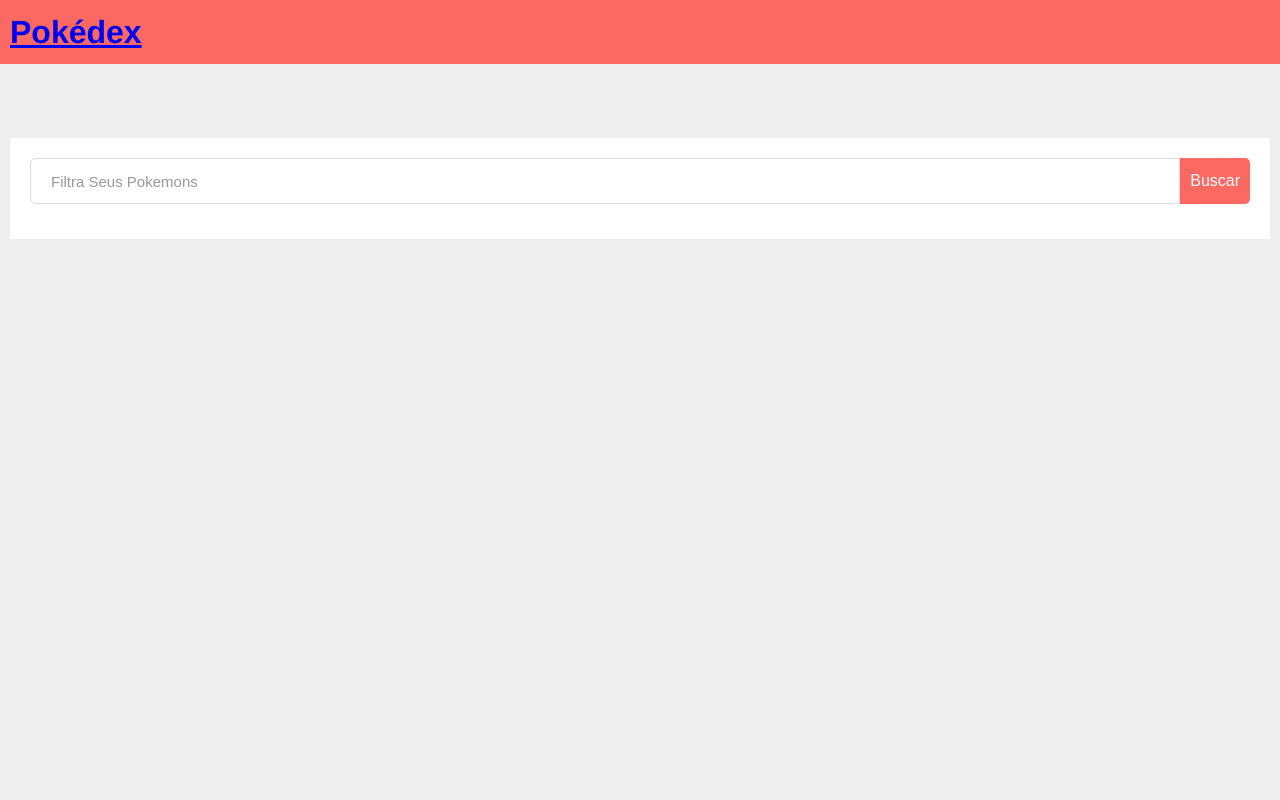
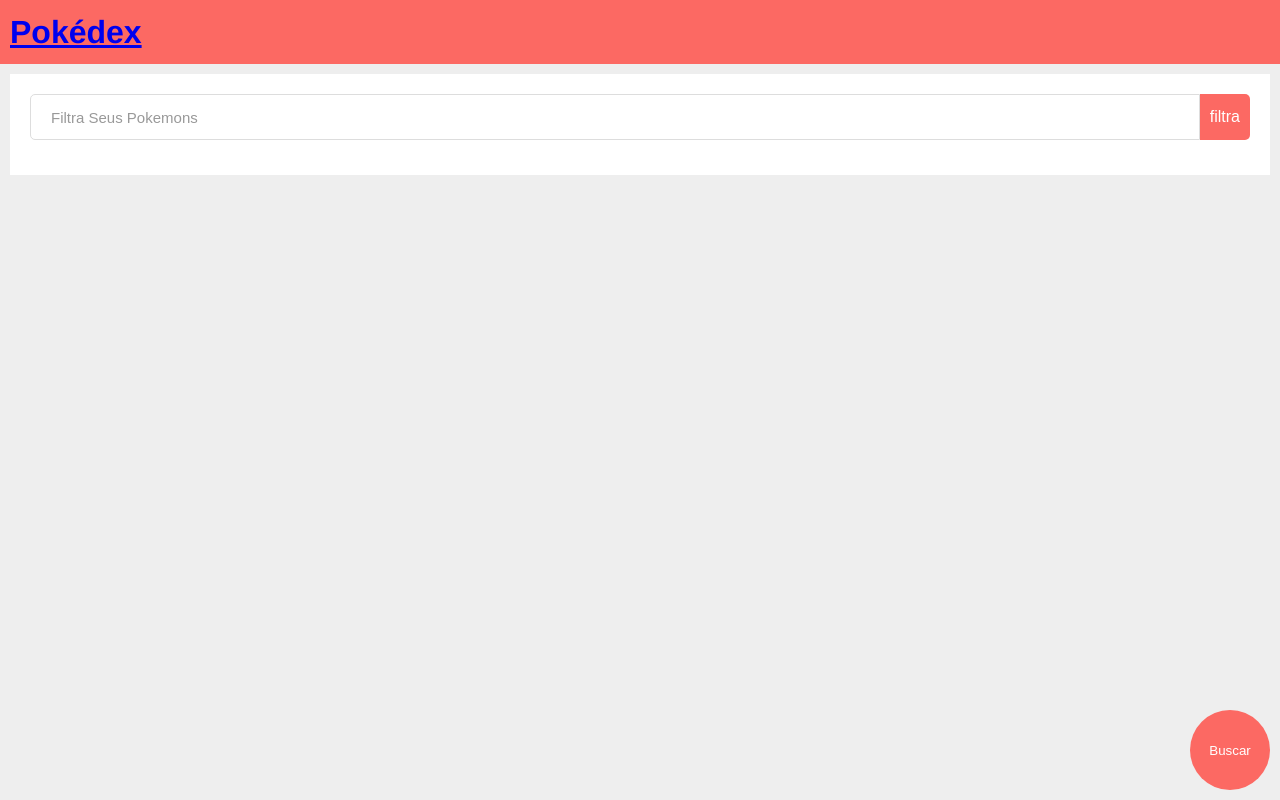
Before and after one commit to wilkhp29/pokedex, a React (Create React App) app: page / in a window 1280 px wide. Both pictures are taken after typing "Sample" into the empty fields and a click on the button "Entrar". Built offline with nearby package versions, Linux system fonts and the light colour scheme.

Commit message:
acabou as factures

```diff
--- a/src/Components/detalhes/index.js
+++ b/src/Components/detalhes/index.js
@@ -10,33 +10,40 @@
   const dispatch = useDispatch();
   const [img,setImg] = useState(pokemon.sprites.front_default)
   const [evolution,setEvolution] = useState([]);
-  const dados = useSelector((state) => state.pokedex.filter((item) => {
-    console.log(item);
-
-    return item.id === pokemon.id}));
+  const dados = useSelector((state) => state.pokedex.filter((item) => item.id === pokemon.id));
 
   useEffect(() => {
      async function getEvolutions(){
       const {data:pokemonSpecies} = await api.get(`pokemon-species/${pokemon.name}`);
+      if(pokemonSpecies){
       const {data:pokemonEvolution} = await chamada.get(`${pokemonSpecies.evolution_chain.url}`);
 
-
-      const {data:babyPokemon} = await api.get(`pokemon/${pokemonEvolution.chain.species.name}`);
-      const {data:teenPokemon} = await api.get(`pokemon/${pokemonEvolution.chain.evolves_to[0].species.name}`);
-      const {data:oldPokemon} = await api.get(`pokemon/${pokemonEvolution.chain.evolves_to[0].evolves_to[0].species.name}`);
-
-     const pokemons = [babyPokemon,teenPokemon,oldPokemon]
-
-      setEvolution(pokemons);
-
-
+        if(pokemonEvolution){
+          const pokemons = [];
+      try {
+        const {data:babyPokemon} = await api.get(`pokemon/${pokemonEvolution.chain.species.name}`);
+        pokemons.push(babyPokemon);
+        const {data:teenPokemon} = await api.get(`pokemon/${pokemonEvolution.chain.evolves_to[0].species.name}`);
+        pokemons.push(teenPokemon);
+        const {data:oldPokemon} = await api.get(`pokemon/${pokemonEvolution.chain.evolves_to[0].evolves_to[0].species.name}`);
+        pokemons.push(oldPokemon);
+      } catch (error) {
+          console.error(error);
+      }finally{
+        setEvolution(pokemons);
+      }
+        }
+      }
     }
 
 
     getEvolutions()
   },[])
 
+  useEffect(() => {
+      dados[0]?setImg(dados[0].sprites.front_default):setImg(pokemon.sprites.front_default);
 
+  },[pokemon.id])
 
   function onChangeHandler(event){
    pokemon.sprites.front_default =  URL.createObjectURL(event.target.files[0]);
@@ -44,22 +51,26 @@
   }
 
   function handlerCapturar(){
-    dispatch({type:'ADD_POKEDEX',payload:pokemon});
+    pokemon.sprites.front_default = img;
+    dispatch({type:'ADD_POKEDEX',pokemon});
   }
 
-  console.log(dados);
+  function handlerDelete(){
+    dispatch({type:'DELETE_POKEDEX',pokemon});
+  }
 
+  console.log(dados[0]);
 
   return (
     <>
     <Container >
       <div>
-    <h2>Nome: {pokemon.name} Nº{pokemon.id}</h2>
-    <h3>Weight: {pokemon.weight} Height: {pokemon.height}</h3>
+    <h3>Nome: {pokemon.name} Nº{pokemon.id}</h3>
+    <h4>Peso: {pokemon.weight} Tamanho: {pokemon.height}</h4>
     <div>
         <input type="file" name="file" onChange={onChangeHandler}/>
         <img src={img} width={200}/>
-            {pokemon.types.map((tipos,index) => <Link to={`/lista/${tipos.type.name}`}>{tipos.type.name}</Link>)}
+            {pokemon.types.map((tipos,index) => <Link key={index} to={`/lista/${tipos.type.name}`}>{tipos.type.name}</Link>)}
     </div>
     <table>
         <tr>
@@ -71,11 +82,11 @@
           <td>{pokemon.stats[5].base_stat}</td>
         </tr>
         <tr>
-          <td>Attack:</td>
+          <td>Ataque:</td>
           <td>{pokemon.stats[4].base_stat}</td>
         </tr>
         <tr>
-          <td>Defense:</td>
+          <td>Defesa:</td>
           <td>{pokemon.stats[3].base_stat}</td>
         </tr>
         <tr>
@@ -87,7 +98,7 @@
           <td>{pokemon.stats[1].base_stat}</td>
         </tr>
         <tr>
-          <td>Speed:</td>
+          <td>Velocidade:</td>
           <td>{pokemon.stats[0].base_stat}</td>
         </tr>
       </table>
@@ -98,8 +109,14 @@
         {pokemon.abilities.map((habilidade,index) => <tr key={index}><td>{habilidade.ability.name}</td></tr>)}
       </table>
       <button onClick={() =>handlerCapturar()}>
-        Adicionar ao Meu Pokédex
+        {dados[0]? "Atualizar foto":"Adicionar ao meu pokédex"}
       </button>
+
+      {dados[0] &&  (
+        <button onClick={() => handlerDelete()}>
+          Remover do meu pokédex
+        </button>
+      )}
       </div>
     </Container>
 
--- a/src/Components/detalhes/styles.js
+++ b/src/Components/detalhes/styles.js
@@ -16,7 +16,7 @@
               text-align:center;
           }
       }
-      h2,h3{
+      h4,h3{
           text-align:center;
       };
       div{
--- a/src/Components/pokemon/styles.js
+++ b/src/Components/pokemon/styles.js
@@ -6,4 +6,5 @@
   padding:20px;
   max-width:250px;
   margin-bottom:20px;
+  margin-right:10px;
 `;
--- a/src/Views/busca/styles.js
+++ b/src/Views/busca/styles.js
@@ -2,7 +2,6 @@
 
 export const Container = styled.div`
   padding:10px;
-  padding-top:74px;
   display:flex;
   justify-content:center;
   align-items:center;
--- a/src/Views/list/styles.js
+++ b/src/Views/list/styles.js
@@ -3,8 +3,7 @@
 export const Container = styled.ul`
     display:flex;
     flex-wrap:wrap;
-    justify-content:space-around;
     align-items:center;
-    padding:20px;
+    padding:10px;
     list-style-type: none;
 `;
--- a/src/Views/pokedox/index.js
+++ b/src/Views/pokedox/index.js
@@ -1,30 +1,32 @@
-import React,{ useEffect } from 'react';
-import {useDispatch,useSelector} from "react-redux";
+import React,{useState} from 'react';
+import {useSelector} from "react-redux";
+import Pokemon from "../../Components/pokemon";
+import { Container,Form,ButtonFloat } from './styles';
 
-import { Container,Form } from './styles';
-
-const Pokedex = () => {
-    const dispatch = useDispatch();
-    const pokemon = useSelector((state) => {
-      console.log(state.pokedex);
-      return state.pokedex});
-
-  useEffect(() => {
-
-  });
+const Pokedex = ({history}) => {
+    const pokemons = useSelector((state) => state.pokedex);
+    const [filtro,setFiltro] = useState("");
 
   return (
+    <>
     <Container>
       <Form>
         <input
           type="text"
+          value={filtro}
+          onChange={(e) => setFiltro(e.target.value)}
           placeholder="Filtra Seus Pokemons"
         />
         <button onClick={() =>{}}>
-          Buscar
+          filtra
         </button>
       </Form>
+    <ul>
+       {pokemons.filter(poke => poke.name.includes(filtro)).map((pokemon) => <Pokemon history={history} key={pokemon.id} pokemon={pokemon}/>)}
+    </ul>
     </Container>
+    <ButtonFloat onClick={() => history.push("/busca")}>Buscar</ButtonFloat>
+    </>
   );
 }
 
--- a/src/Views/pokedox/styles.js
+++ b/src/Views/pokedox/styles.js
@@ -2,11 +2,18 @@
 
 export const Container = styled.div`
   padding:10px;
-  padding-top:74px;
   display:flex;
+  flex-direction:column;
   justify-content:center;
   align-items:center;
   flex:1;
+  width:100%;
+  ul{
+    display:flex;
+    flex:1;
+    width:100%;
+    flex-wrap:wrap;
+  }
 `;
 
 export const Form = styled.form`
@@ -14,6 +21,8 @@
   padding: 20px;
   display: flex;
   flex:1;
+  width:100%;
+  margin-bottom:10px;
   input {
     flex: 1;
     height: 46px;
@@ -39,3 +48,16 @@
     line-height:-10px;
   }
 `;
+
+export const ButtonFloat = styled.button`
+    border-radius:50%;
+    padding:10px;
+    width:80px;
+    height:80px;
+    border:0;
+    position:absolute;
+    right:10px;
+    bottom:10px;
+    background:#fc6963;
+    color:#fff;
+`;
--- a/src/store/reducers/pokedex.js
+++ b/src/store/reducers/pokedex.js
@@ -1,7 +1,18 @@
 export default function pokedex(state = [], action) {
     switch (action.type) {
       case "ADD_POKEDEX":
-        return [...state,action.payload];
+        let newState = state.filter(pokemon => {
+          if(pokemon.id !== action.pokemon.id){
+             return pokemon;
+          }});
+
+        return [...newState,action.pokemon]
+          case "DELETE_POKEDEX":
+              return [...state,action.pokemon].filter(pokemon => {
+                if(pokemon.id !== action.pokemon.id){
+                   return pokemon;
+                }});
+
       default:
         return state;
     }
```
